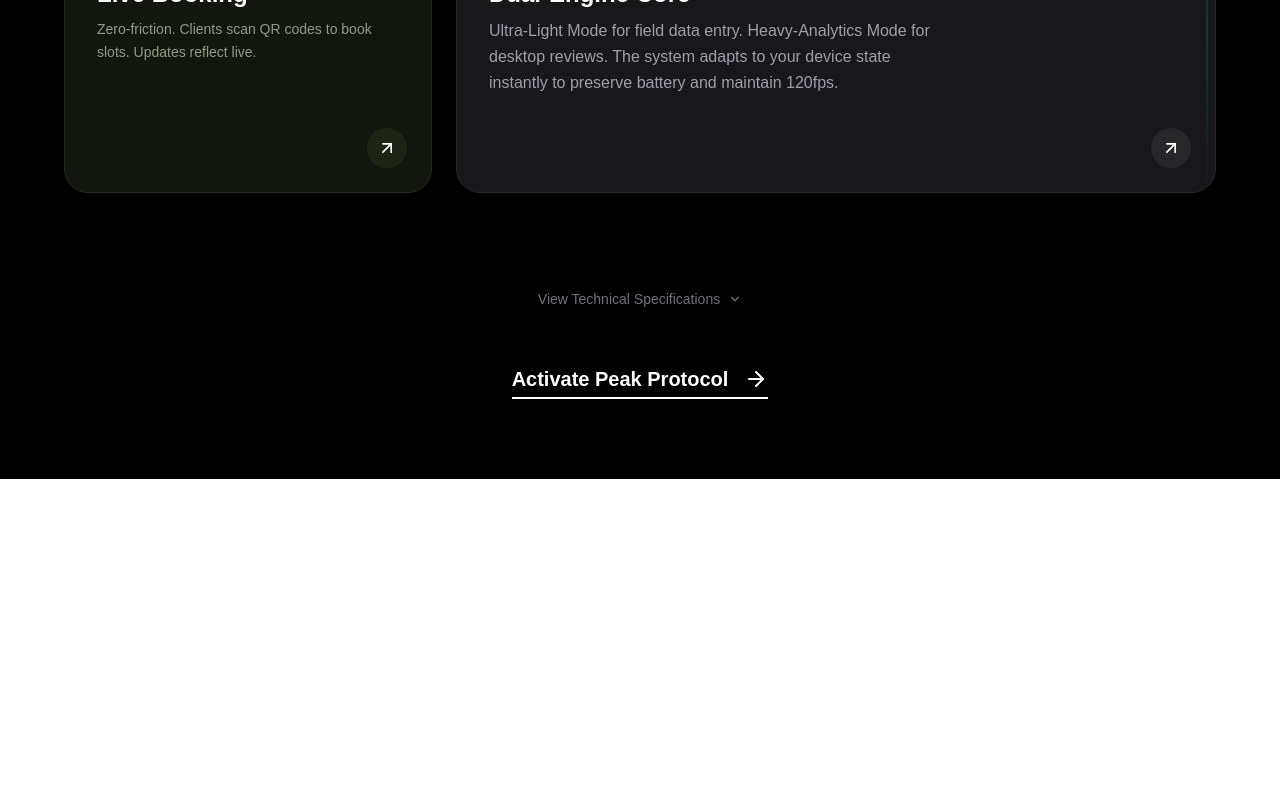
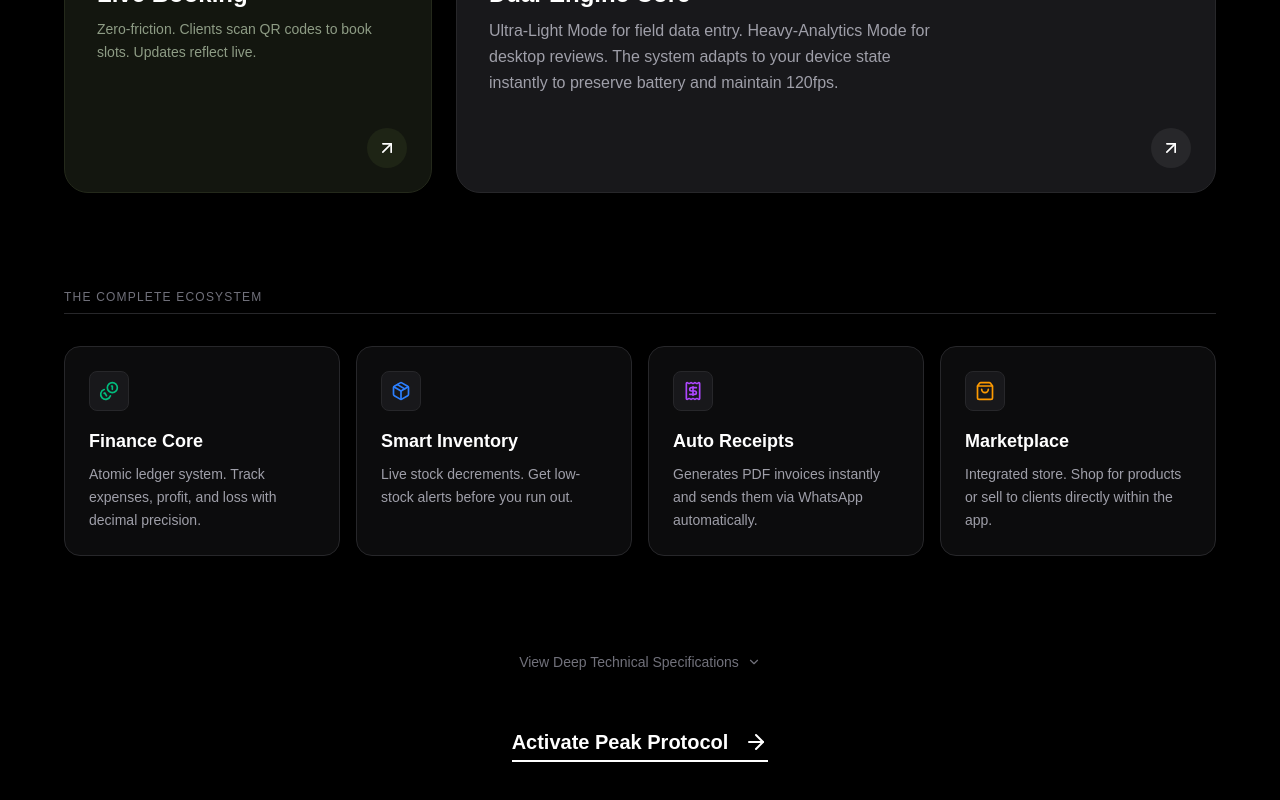
Before and after one commit to painsparc/painsparc-web, a Next.js app: page /peak in a window 1280 px wide. Shown: the part 1168-1968 px from the top of the page. Before the commit the page ends 1647 px from the top, so only its background shows below. Built offline with nearby package versions, Linux system fonts and the light colour scheme.

Commit message:
Added other minor features in peak

```diff
--- a/app/peak/page.tsx
+++ b/app/peak/page.tsx
@@ -8,7 +8,7 @@ import {
   ArrowLeft, TrendingUp, Cpu, ArrowRight, Lock, ChevronDown, ChevronUp,
   Zap, Smartphone, Fingerprint, Activity, Layers,
   Database, FileText, BarChart3, Globe, Server,
-  Mic, Calendar, QrCode, ArrowUpRight
+  Mic, Calendar, QrCode, ArrowUpRight, ShoppingBag, Receipt, Package, Coins
 } from "lucide-react";
 
 export default function PeakPage() {
@@ -222,13 +222,74 @@ export default function PeakPage() {
             </motion.div>
           </div>
 
-          {/* 3. TECH SPECS TOGGLE */}
+          {/* 3. NEW SECTION: COMPLETE ECOSYSTEM */}
+          <div className="mb-24">
+            <h2 className="text-xs font-mono uppercase tracking-widest text-zinc-500 mb-8 border-b border-zinc-800 pb-2">
+              The Complete Ecosystem
+            </h2>
+
+            <motion.div
+              initial="hidden"
+              whileInView="visible"
+              viewport={{ once: true }}
+              variants={container}
+              className="grid grid-cols-1 md:grid-cols-2 lg:grid-cols-4 gap-4"
+            >
+
+                {/* 1. Finance */}
+                <motion.div variants={item} className="p-6 bg-zinc-900/50 rounded-2xl border border-zinc-800 hover:border-zinc-700 transition-colors">
+                    <div className="w-10 h-10 bg-zinc-900 rounded-lg flex items-center justify-center mb-4 border border-zinc-800 text-emerald-500">
+                        <Coins size={20} />
+                    </div>
+                    <h4 className="font-bold text-white text-lg mb-2">Finance Core</h4>
+                    <p className="text-sm text-zinc-400 leading-relaxed">
+                        Atomic ledger system. Track expenses, profit, and loss with decimal precision.
+                    </p>
+                </motion.div>
+
+                {/* 2. Inventory */}
+                <motion.div variants={item} className="p-6 bg-zinc-900/50 rounded-2xl border border-zinc-800 hover:border-zinc-700 transition-colors">
+                    <div className="w-10 h-10 bg-zinc-900 rounded-lg flex items-center justify-center mb-4 border border-zinc-800 text-blue-500">
+                        <Package size={20} />
+                    </div>
+                    <h4 className="font-bold text-white text-lg mb-2">Smart Inventory</h4>
+                    <p className="text-sm text-zinc-400 leading-relaxed">
+                        Live stock decrements. Get low-stock alerts before you run out.
+                    </p>
+                </motion.div>
+
+                {/* 3. Auto-Receipts */}
+                <motion.div variants={item} className="p-6 bg-zinc-900/50 rounded-2xl border border-zinc-800 hover:border-zinc-700 transition-colors">
+                    <div className="w-10 h-10 bg-zinc-900 rounded-lg flex items-center justify-center mb-4 border border-zinc-800 text-purple-500">
+                        <Receipt size={20} />
+                    </div>
+                    <h4 className="font-bold text-white text-lg mb-2">Auto Receipts</h4>
+                    <p className="text-sm text-zinc-400 leading-relaxed">
+                        Generates PDF invoices instantly and sends them via WhatsApp automatically.
+                    </p>
+                </motion.div>
+
+                {/* 4. Marketplace */}
+                <motion.div variants={item} className="p-6 bg-zinc-900/50 rounded-2xl border border-zinc-800 hover:border-zinc-700 transition-colors">
+                    <div className="w-10 h-10 bg-zinc-900 rounded-lg flex items-center justify-center mb-4 border border-zinc-800 text-amber-500">
+                        <ShoppingBag size={20} />
+                    </div>
+                    <h4 className="font-bold text-white text-lg mb-2">Marketplace</h4>
+                    <p className="text-sm text-zinc-400 leading-relaxed">
+                        Integrated store. Shop for products or sell to clients directly within the app.
+                    </p>
+                </motion.div>
+
+            </motion.div>
+          </div>
+
+          {/* 4. TECH SPECS TOGGLE */}
           <div className="flex flex-col items-center mb-8">
              <button
                 onClick={() => setShowSpecs(!showSpecs)}
                 className="text-xs md:text-sm font-mono text-zinc-500 hover:text-white transition-colors flex items-center gap-2 mb-6"
              >
-                {showSpecs ? "Hide Technical Specifications" : "View Technical Specifications"}
+                {showSpecs ? "Hide Deep Technical Specifications" : "View Deep Technical Specifications"}
                 {showSpecs ? <ChevronUp size={14} /> : <ChevronDown size={14} />}
              </button>
 
@@ -380,7 +441,7 @@ export default function PeakPage() {
              </AnimatePresence>
           </div>
 
-          {/* 4. CTA */}
+          {/* 5. CTA */}
           <div className="flex justify-center">
             <Link
                 href="/contact"
```
